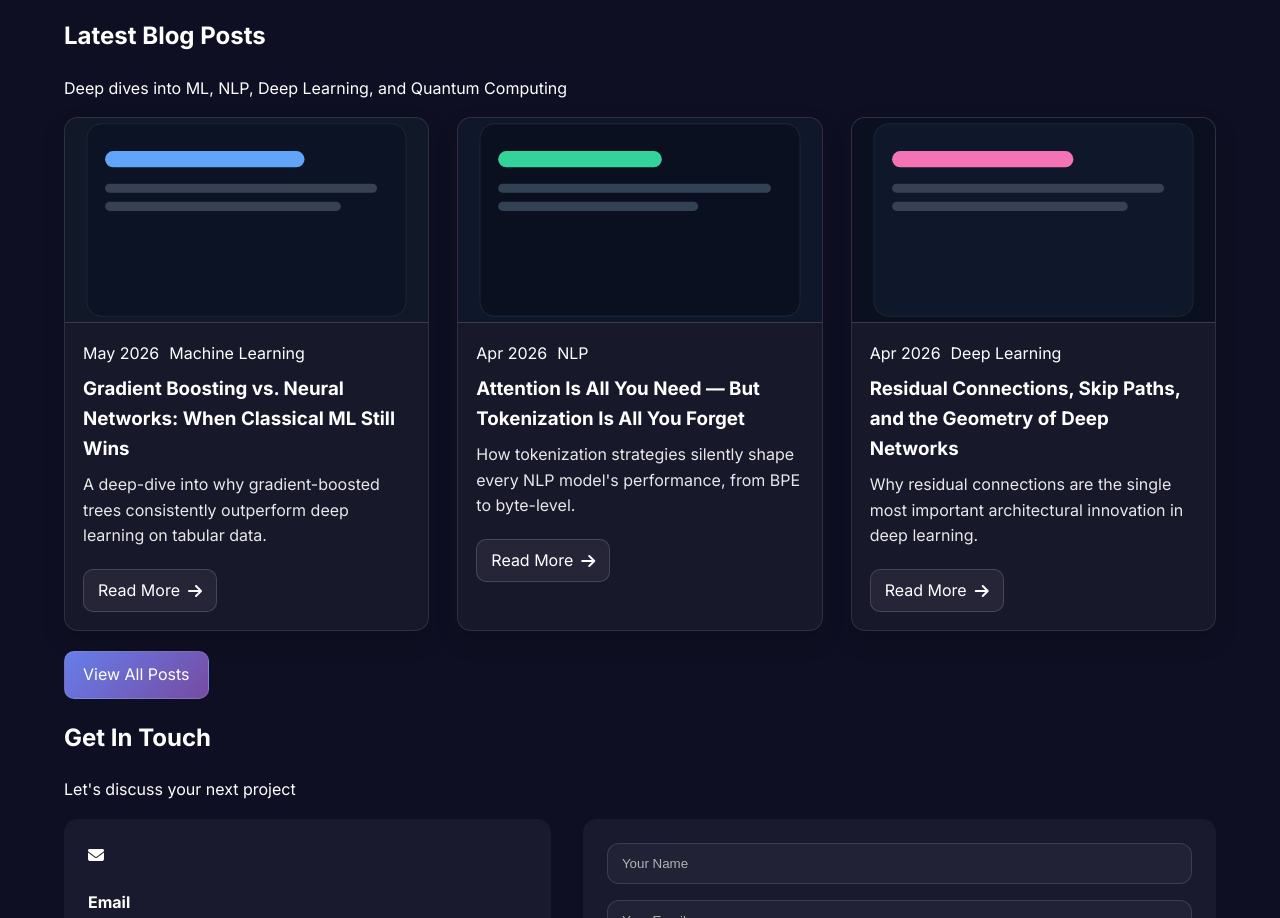
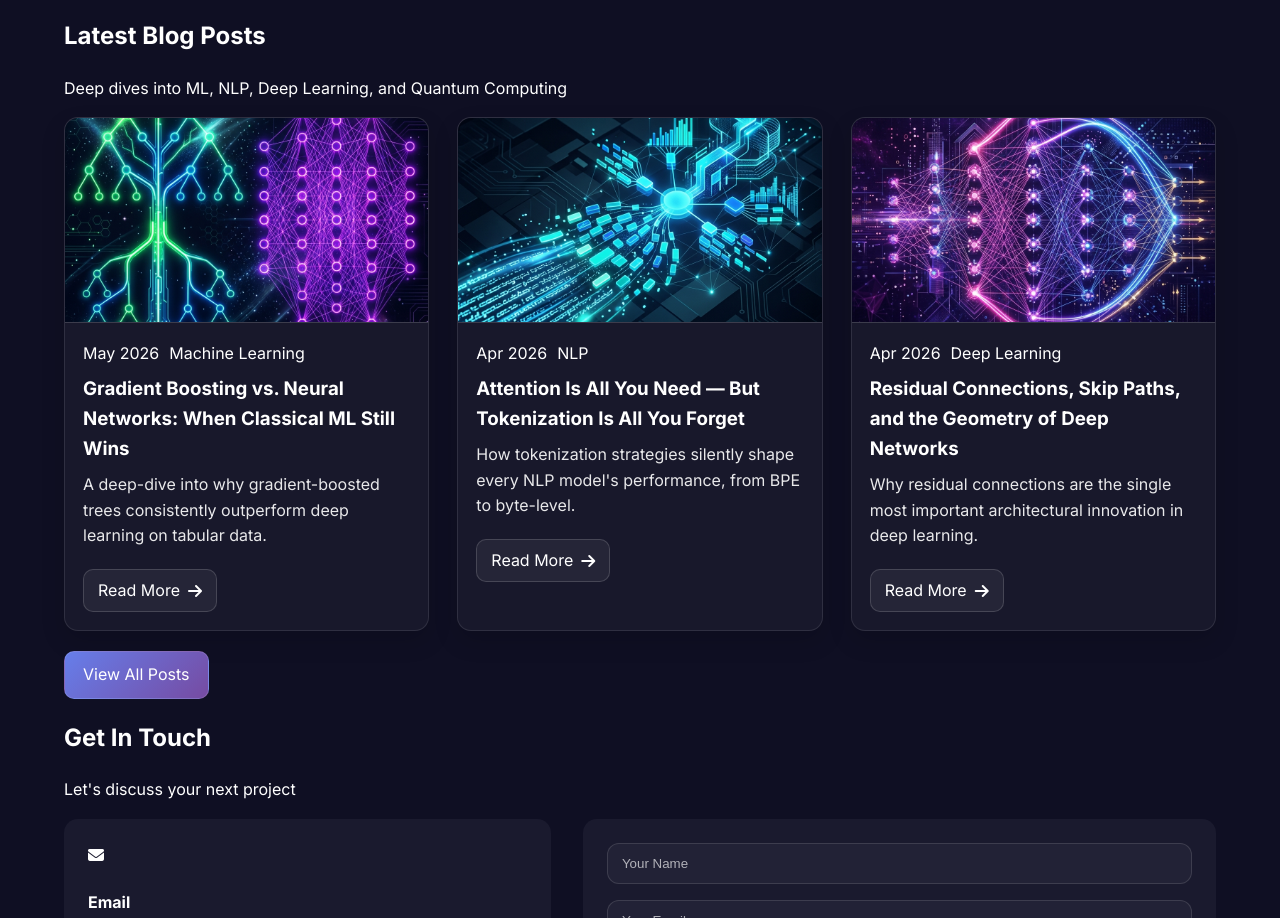
Before and after one commit to DEBNILPAL/Debnil-Portfolio, a website: page public/index.html in a window 1280 px wide. Shown: the part 2889-3807 px from the top of the page. Drawn offline with nearby package versions, Linux system fonts and the light colour scheme; animation ran at ten frames a second.

Commit message:
Debnil's commit update blogs image

```diff
--- a/public/index.html
+++ b/public/index.html
@@ -235,9 +235,9 @@ The future is intelligent — and I’m coding my way into it.</p>
     <div class="container">
       <div class="section-header"><h2 class="section-title">Latest Blog Posts</h2><p class="section-subtitle">Deep dives into ML, NLP, Deep Learning, and Quantum Computing</p></div>
       <div class="blog-grid">
-        <article class="blog-card"><div class="blog-image"><img src="assets/blog1.svg" alt="Gradient Boosting vs Neural Networks"></div><div class="blog-content"><div class="blog-meta"><span class="blog-date">May 2026</span><span class="blog-category">Machine Learning</span></div><h3>Gradient Boosting vs. Neural Networks: When Classical ML Still Wins</h3><p>A deep-dive into why gradient-boosted trees consistently outperform deep learning on tabular data.</p><a href="/blogs" class="read-more">Read More <i class="fas fa-arrow-right"></i></a></div></article>
-        <article class="blog-card"><div class="blog-image"><img src="assets/blog2.svg" alt="NLP Tokenization"></div><div class="blog-content"><div class="blog-meta"><span class="blog-date">Apr 2026</span><span class="blog-category">NLP</span></div><h3>Attention Is All You Need — But Tokenization Is All You Forget</h3><p>How tokenization strategies silently shape every NLP model's performance, from BPE to byte-level.</p><a href="/blogs" class="read-more">Read More <i class="fas fa-arrow-right"></i></a></div></article>
-        <article class="blog-card"><div class="blog-image"><img src="assets/blog3.svg" alt="Deep Learning Residual Connections"></div><div class="blog-content"><div class="blog-meta"><span class="blog-date">Apr 2026</span><span class="blog-category">Deep Learning</span></div><h3>Residual Connections, Skip Paths, and the Geometry of Deep Networks</h3><p>Why residual connections are the single most important architectural innovation in deep learning.</p><a href="/blogs" class="read-more">Read More <i class="fas fa-arrow-right"></i></a></div></article>
+        <article class="blog-card"><div class="blog-image"><img src="assets/blogs/ml_gradient_boosting.png" alt="Gradient Boosting vs Neural Networks"></div><div class="blog-content"><div class="blog-meta"><span class="blog-date">May 2026</span><span class="blog-category">Machine Learning</span></div><h3>Gradient Boosting vs. Neural Networks: When Classical ML Still Wins</h3><p>A deep-dive into why gradient-boosted trees consistently outperform deep learning on tabular data.</p><a href="/blogs" class="read-more">Read More <i class="fas fa-arrow-right"></i></a></div></article>
+        <article class="blog-card"><div class="blog-image"><img src="assets/blogs/nlp_tokenization.png" alt="NLP Tokenization"></div><div class="blog-content"><div class="blog-meta"><span class="blog-date">Apr 2026</span><span class="blog-category">NLP</span></div><h3>Attention Is All You Need — But Tokenization Is All You Forget</h3><p>How tokenization strategies silently shape every NLP model's performance, from BPE to byte-level.</p><a href="/blogs" class="read-more">Read More <i class="fas fa-arrow-right"></i></a></div></article>
+        <article class="blog-card"><div class="blog-image"><img src="assets/blogs/dl_residual_connections.png" alt="Deep Learning Residual Connections"></div><div class="blog-content"><div class="blog-meta"><span class="blog-date">Apr 2026</span><span class="blog-category">Deep Learning</span></div><h3>Residual Connections, Skip Paths, and the Geometry of Deep Networks</h3><p>Why residual connections are the single most important architectural innovation in deep learning.</p><a href="/blogs" class="read-more">Read More <i class="fas fa-arrow-right"></i></a></div></article>
       </div>
       <div class="blog-cta"><a href="/blogs" class="btn btn-primary">View All Posts</a></div>
     </div>
```
